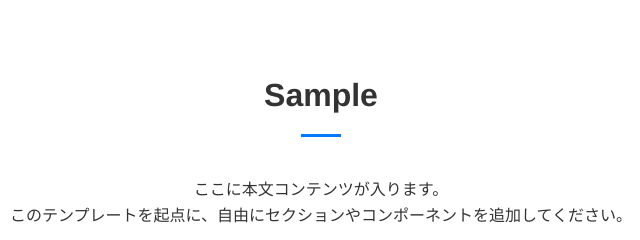
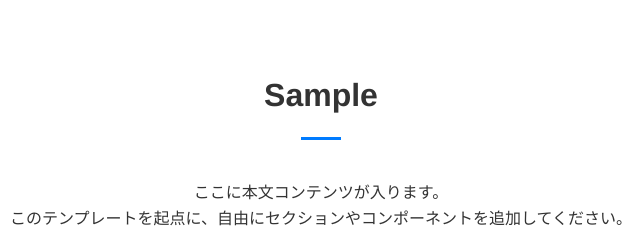
Before and after one commit to hirataro-89/vite-present-template, a website built with Vite: page src/index.html in a window 1280 px wide. Shown: the part 431-671 px from the top of the page, 319-959 px from the left. Built offline with nearby package versions, Linux system fonts and the light colour scheme.

Commit message:
refactor(scss): ::afterを絶対配置からmargin-inline:autoに変更、main-titleの冗長なcolor削除

```diff
--- a/src/scss/components/_section-title.scss
+++ b/src/scss/components/_section-title.scss
@@ -1,21 +1,18 @@
 .section-title {
-  position: relative;
   font-size: 2rem;
   font-weight: bold;
   text-align: center;
   color: var(--color-text);
   margin-block-end: 2.5rem;
-  padding-block-end: 1rem;
   text-transform: capitalize;
 
   &::after {
     content: "";
-    position: absolute;
-    bottom: 0;
-    left: 50%;
+    display: block;
     width: 40px;
     height: 3px;
     background-color: var(--color-primary);
-    transform: translateX(-50%);
+    margin-block-start: 1rem;
+    margin-inline: auto;
   }
 }
--- a/src/scss/layout/_hero.scss
+++ b/src/scss/layout/_hero.scss
@@ -9,7 +9,6 @@
     font-size: 2.5rem;
     font-weight: bold;
     line-height: 1.3;
-    color: var(--color-text);
     margin-block-end: 1.5rem;
   }
 
```
